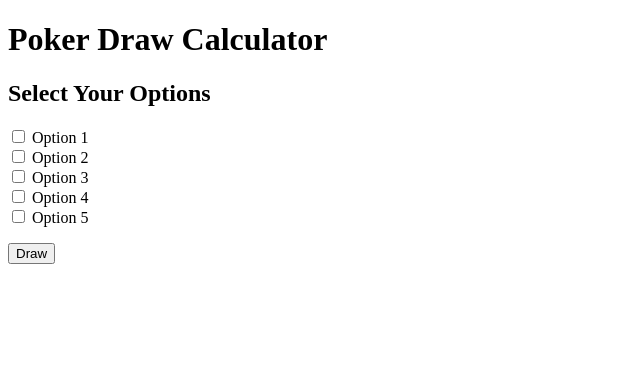
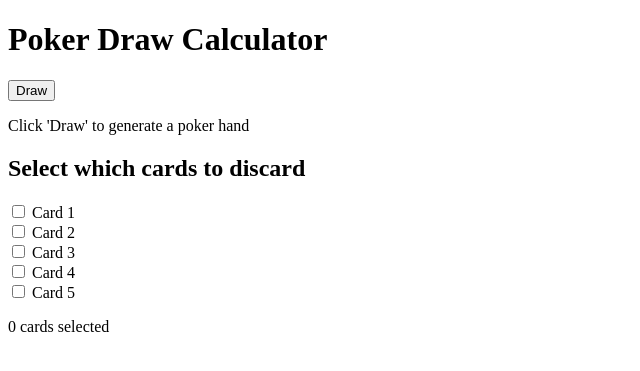
Before and after one commit to mgeilinger/poker-hand-evaluator, a Flask app: page / in a window 1280 px wide. Shown: the top 371 px of the page, without its empty margins (0-640 px from the left). Run offline with Flask 3, Linux system fonts and the light colour scheme.

Commit message:
Reformatted
Changed things around so it displays in a better order

```diff
--- a/main.py
+++ b/main.py
@@ -31,7 +31,7 @@ def submit():
 
     # Process checkbox data
     selected_count = sum(checkbox_states)
-    response_message = f"{selected_count} boxes selected."
+    response_message = f"{selected_count} cards selected"
 
     return jsonify({'checkbox_message': response_message})
 
--- a/templates/index.html
+++ b/templates/index.html
@@ -8,18 +8,18 @@
 </head>
 <body>
     <h1>Poker Draw Calculator</h1>
-    <h2>Select Your Options</h2>
-
-    <label><input type="checkbox" id="box1"> Option 1</label><br>
-    <label><input type="checkbox" id="box2"> Option 2</label><br>
-    <label><input type="checkbox" id="box3"> Option 3</label><br>
-    <label><input type="checkbox" id="box4"> Option 4</label><br>
-    <label><input type="checkbox" id="box5"> Option 5</label><br>
-
-    <p id="checkbox-response"></p> <!-- Section to display checkbox selection message -->
 
     <button id="drawButton">Draw</button> <!-- Button to generate poker hand -->
 
-    <p id="poker-hand"></p> <!-- Section to display poker hand -->
+    <p id="poker-hand">Click 'Draw' to generate a poker hand</p> <!-- Section to display poker hand -->
+    <h2>Select which cards to discard</h2>
+
+    <label><input type="checkbox" id="box1"> Card 1</label><br>
+    <label><input type="checkbox" id="box2"> Card 2</label><br>
+    <label><input type="checkbox" id="box3"> Card 3</label><br>
+    <label><input type="checkbox" id="box4"> Card 4</label><br>
+    <label><input type="checkbox" id="box5"> Card 5</label><br>
+
+    <p id="checkbox-response">0 cards selected</p> <!-- Section to display checkbox selection message -->
 </body>
 </html>
```
